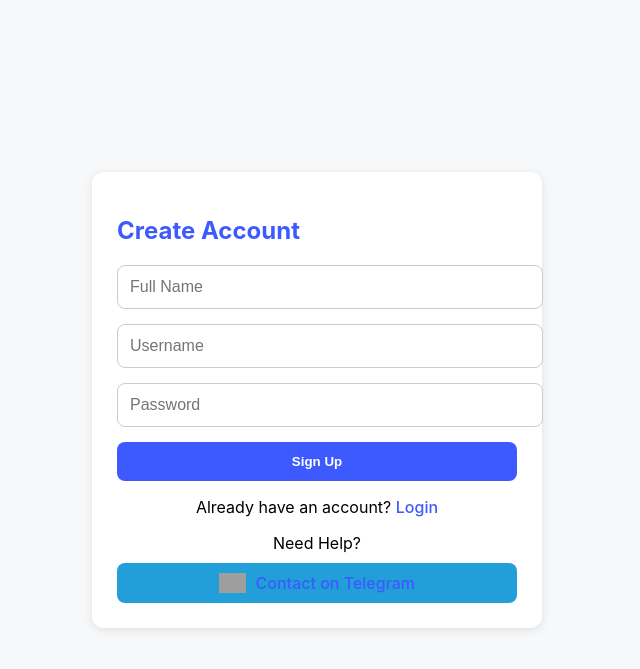
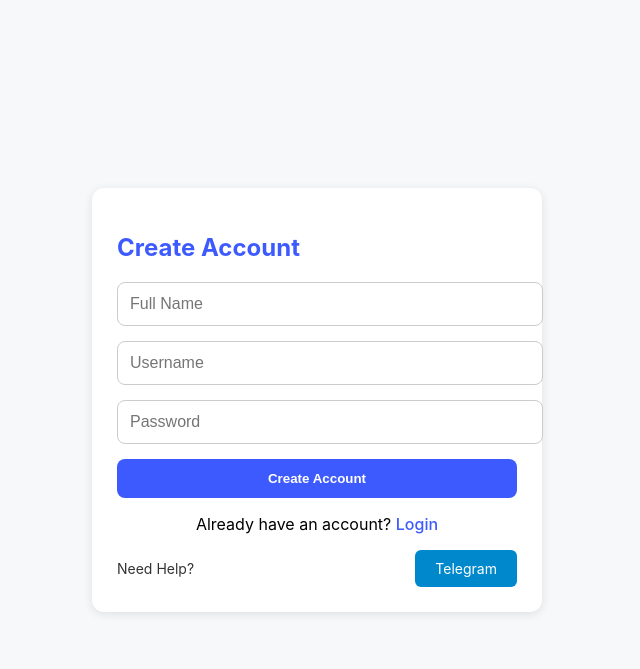
Before and after one commit to sibopriyu/lightningotp, a Flask app: template templates/signup.htm in a window 1280 px wide. Shown: the top 669 px of the page, without its empty margins (323-963 px from the left). Run offline with Flask 3, Linux system fonts and the light colour scheme; the template is opened without the code that fills it, so the values that code supplies are empty; some libraries are stand-ins or nearby versions; grey boxes are pictures that could not be loaded.

Commit message:
Update signup.htm

```diff
--- a/templates/signup.htm
+++ b/templates/signup.htm
@@ -56,27 +56,26 @@
       color: #3d5afe;
       font-weight: 500;
     }
-    .telegram-btn {
+    .help-section {
       display: flex;
       align-items: center;
-      justify-content: center;
-      background-color: #229ED9;
+      justify-content: space-between;
+      margin-top: 15px;
+    }
+    .help-section span {
+      color: #333;
+      font-size: 14px;
+    }
+    .telegram-button {
+      background: #0088cc;
       color: white;
+      padding: 10px 20px;
       border: none;
-      border-radius: 8px;
-      padding: 10px 20px;
-      margin-top: 10px;
-      font-size: 16px;
+      border-radius: 6px;
+      font-size: 14px;
       cursor: pointer;
       text-decoration: none;
-      transition: background 0.3s;
-    }
-    .telegram-btn:hover {
-      background-color: #1b8ec2;
-    }
-    .telegram-btn img {
-      height: 20px;
-      margin-right: 10px;
+      display: inline-block;
     }
   </style>
 </head>
@@ -88,20 +87,17 @@
       <input type="text" name="name" placeholder="Full Name" required />
       <input type="text" name="username" placeholder="Username" required />
       <input type="password" name="password" placeholder="Password" required />
-
-      <!-- ✅ reCAPTCHA v2 Box -->
       <div class="g-recaptcha" data-sitekey="6Lek2HArAAAAAD7T0GHx2VbpXCFfbJUi3a8Twtx1"></div>
-
-      <button type="submit">Sign Up</button>
+      <button type="submit">Create Account</button>
     </form>
 
     <div class="bottom-links">
       <p>Already have an account? <a href="/login">Login</a></p>
-      <p style="margin: 10px 0;">Need Help?</p>
-      <a href="https://t.me/LightningOTP1" target="_blank" class="telegram-btn">
-        <img src="https://cdn-icons-png.flaticon.com/512/2111/2111646.png" alt="Telegram" />
-        Contact on Telegram
-      </a>
+    </div>
+
+    <div class="help-section">
+      <span>Need Help?</span>
+      <a class="telegram-button" href="https://t.me/LightningOTP1" target="_blank">Telegram</a>
     </div>
   </div>
 
```
